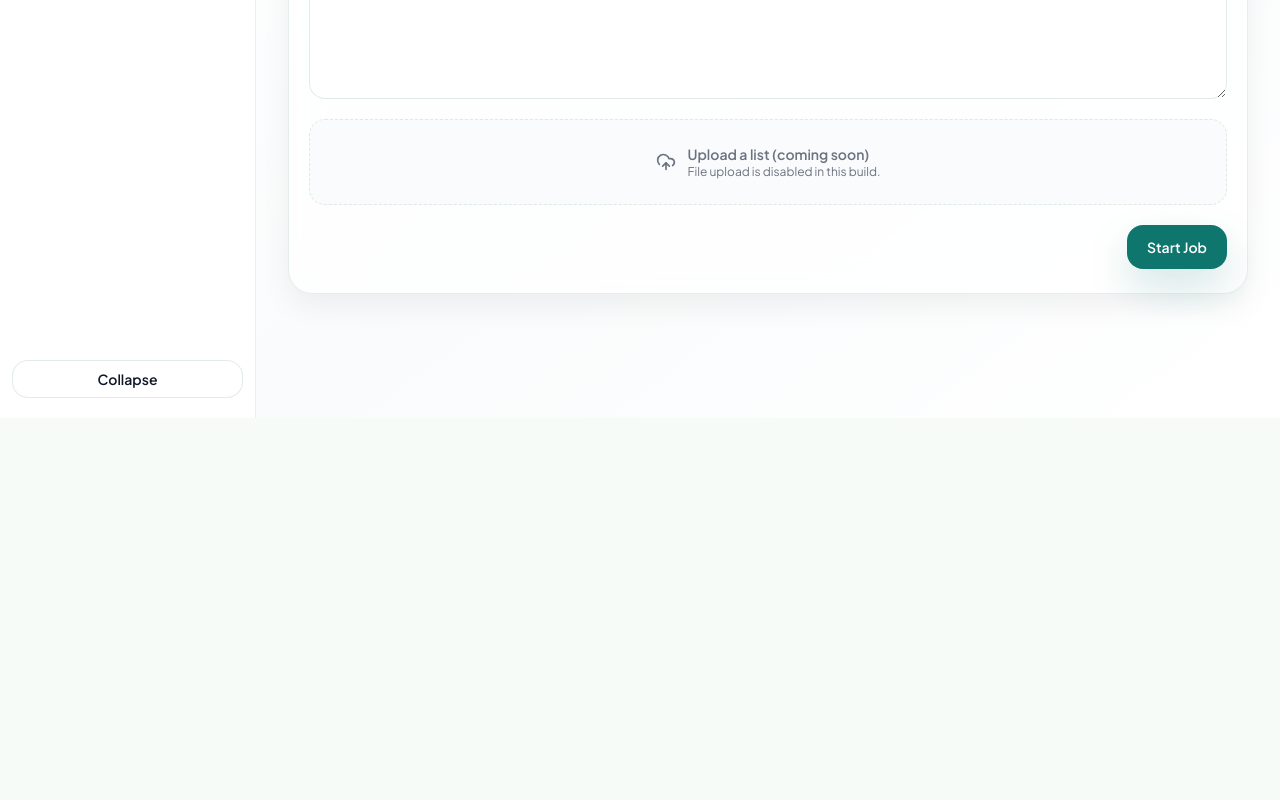
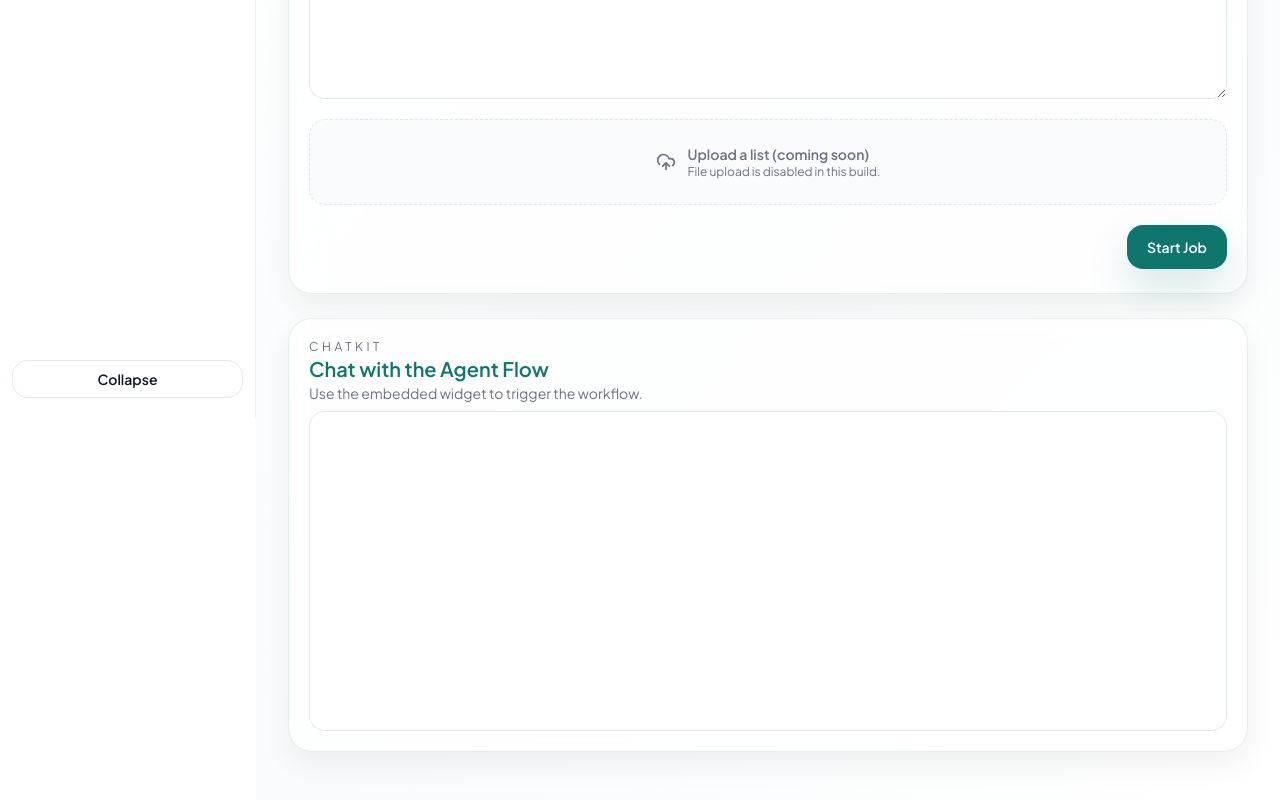
Before and after one commit to RoelofvHeeren/Elvison-OS, a React (Vite) app: page /new-job in a window 1280 px wide. Shown: the part 382-1182 px from the top of the page. Before the commit the page ends 800 px from the top, so only its background shows below. Built offline with nearby package versions, Linux system fonts and the light colour scheme; no server answers.

Commit message:
Add ChatKit embed and update OpenAI workflows client

```diff
--- a/index.html
+++ b/index.html
@@ -5,6 +5,8 @@
     <link rel="icon" type="image/svg+xml" href="/vite.svg" />
     <meta name="viewport" content="width=device-width, initial-scale=1.0" />
     <title>elvison-ai</title>
+    <!-- ChatKit web component (provides window.ChatKit) -->
+    <script src="https://cdn.jsdelivr.net/npm/@openai/chatkit@1.1.0/dist/chatkit.js" async></script>
   </head>
   <body>
     <div id="root"></div>
--- a/package.json
+++ b/package.json
@@ -11,6 +11,7 @@
     "preview": "vite preview"
   },
   "dependencies": {
+    "@openai/chatkit": "^1.1.0",
     "axios": "^1.13.2",
     "cors": "^2.8.5",
     "dotenv": "^17.2.3",
--- a/src/routes/NewJob.jsx
+++ b/src/routes/NewJob.jsx
@@ -1,4 +1,4 @@
-import { useState } from 'react'
+import { useEffect, useState } from 'react'
 import { useNavigate } from 'react-router-dom'
 import { UploadCloud, Loader2 } from 'lucide-react'
 import { startJob } from '../utils/api'
@@ -33,6 +33,35 @@ const NewJob = () => {
       setLoading(false)
     }
   }
+
+  useEffect(() => {
+    const domainPublicKey = import.meta.env.VITE_CHATKIT_DOMAIN_PUBLIC_KEY
+    const workflowId = import.meta.env.VITE_WORKFLOW_ID
+    const workflowVersion = import.meta.env.VITE_WORKFLOW_VERSION
+
+    if (!domainPublicKey || !workflowId || !workflowVersion) return
+
+    let chatInstance
+    const interval = setInterval(() => {
+      if (window.ChatKit && !chatInstance) {
+        chatInstance = new window.ChatKit({
+          workflowId,
+          workflowVersion,
+          domainPublicKey,
+        })
+        chatInstance.mount('#chatkit')
+        clearInterval(interval)
+      }
+    }, 100)
+
+    const timeout = setTimeout(() => clearInterval(interval), 5000)
+
+    return () => {
+      clearInterval(interval)
+      clearTimeout(timeout)
+      chatInstance?.unmount?.()
+    }
+  }, [])
 
   return (
     <div className="flex flex-col gap-6">
@@ -84,6 +113,20 @@ const NewJob = () => {
           </button>
         </div>
       </form>
+
+      <div className="glass-panel space-y-2 px-5 py-5">
+        <div className="flex items-center justify-between">
+          <div>
+            <p className="text-xs uppercase tracking-[0.3em] text-muted">ChatKit</p>
+            <h2 className="text-xl font-semibold text-primary">Chat with the Agent Flow</h2>
+            <p className="text-sm text-muted">Use the embedded widget to trigger the workflow.</p>
+          </div>
+        </div>
+        <div
+          id="chatkit"
+          className="mt-2 min-h-[320px] rounded-2xl border border-outline/80 bg-white/70"
+        />
+      </div>
     </div>
   )
 }
```
Also changed, not shown: mock-server.js (+4 -4 lines), 1 other file (tests, documents, lock files or other folders).
